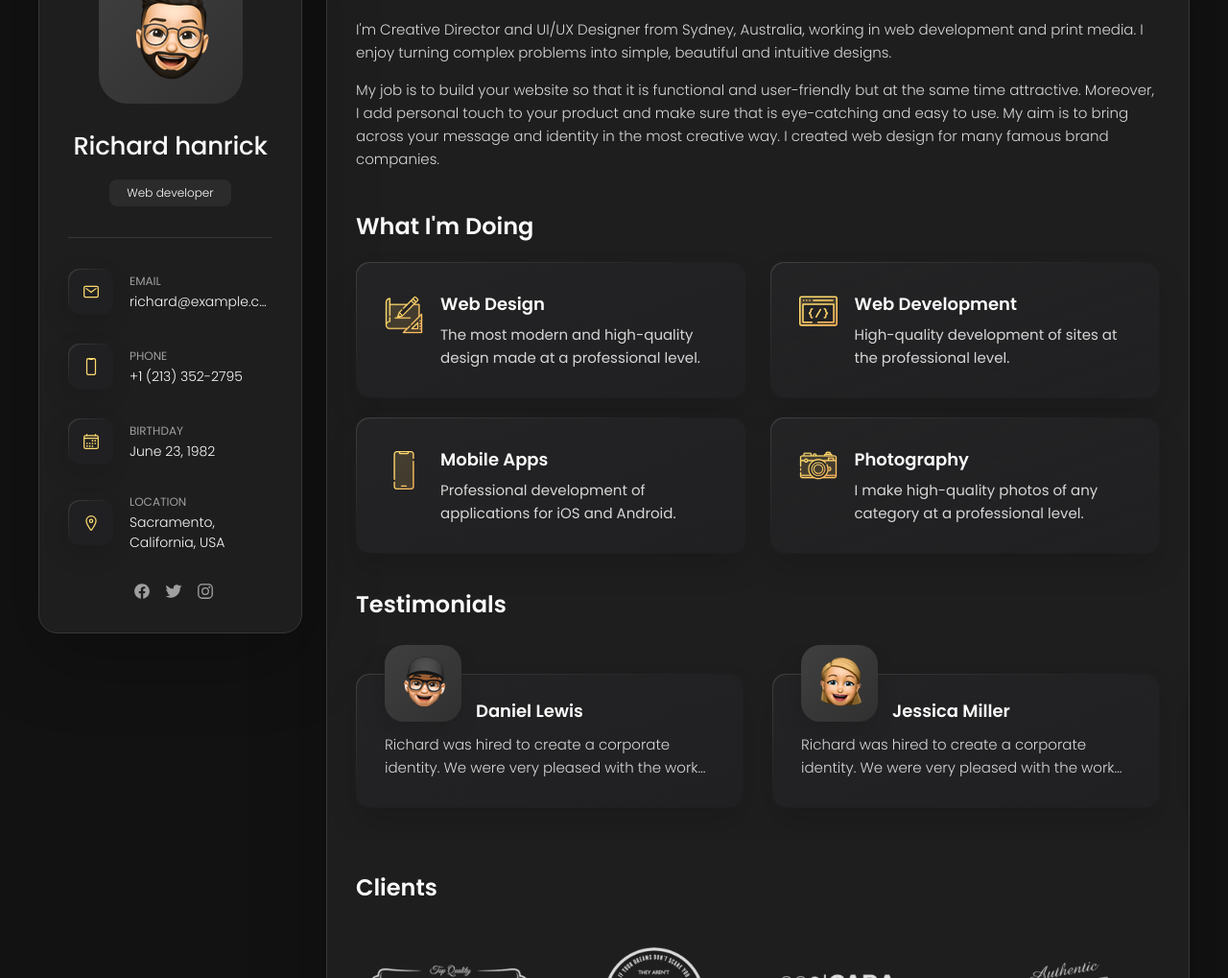
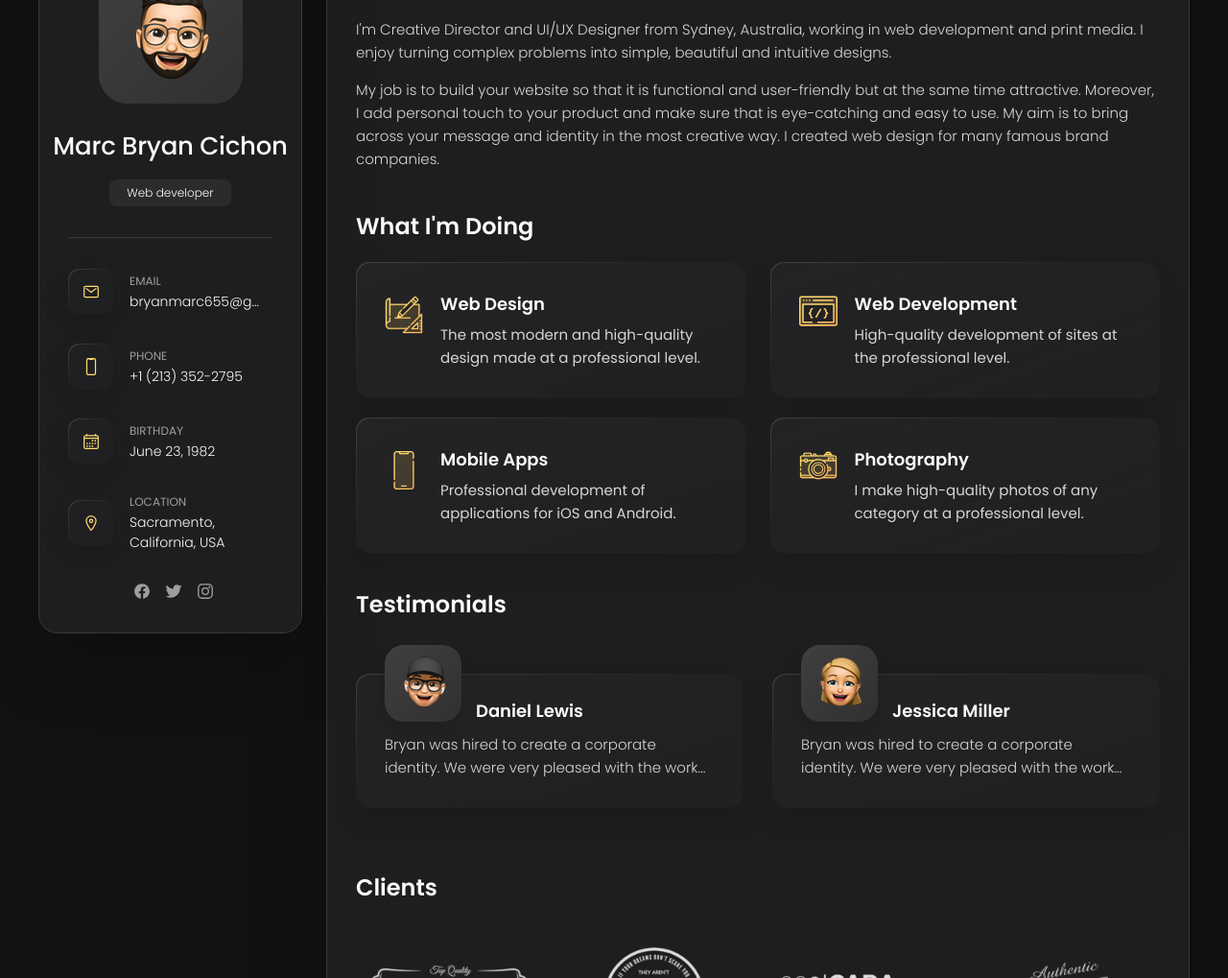
Before and after one commit to bryanmarc11/aboutme, a plain HTML site: page index.html in a window 1280 px wide. Shown: the part 160-1179 px from the top of the page at 96% size. Drawn offline with nearby package versions, Linux system fonts and the light colour scheme.

Commit message:
Update index.html

```diff
--- a/index.html
+++ b/index.html
@@ -42,11 +42,11 @@
       <div class="sidebar-info">
 
         <figure class="avatar-box">
-          <img src="./assets/images/my-avatar.png" alt="Richard hanrick" width="80">
+          <img src="./assets/images/my-avatar.png" alt="Marc Bryan Cichon" width="80">
         </figure>
 
         <div class="info-content">
-          <h1 class="name" title="Richard hanrick">Richard hanrick</h1>
+          <h1 class="name" title="Marc Bryan Cichon">Marc Bryan Cichon</h1>
 
           <p class="title">Web developer</p>
         </div>
@@ -74,7 +74,7 @@
             <div class="contact-info">
               <p class="contact-title">Email</p>
 
-              <a href="mailto:richard@example.com" class="contact-link">richard@example.com</a>
+              <a href="mailto:bryanmarc655@gmail.com" class="contact-link">bryanmarc655@gmail.com</a>
             </div>
 
           </li>
@@ -325,7 +325,7 @@
 
                 <div class="testimonials-text" data-testimonials-text>
                   <p>
-                    Richard was hired to create a corporate identity. We were very pleased with the work done. She has a
+                    Bryan was hired to create a corporate identity. We were very pleased with the work done. She has a
                     lot of experience
                     and is very concerned about the needs of client. Lorem ipsum dolor sit amet, ullamcous cididt
                     consectetur adipiscing
@@ -347,7 +347,7 @@
 
                 <div class="testimonials-text" data-testimonials-text>
                   <p>
-                    Richard was hired to create a corporate identity. We were very pleased with the work done. She has a
+                    Bryan was hired to create a corporate identity. We were very pleased with the work done. She has a
                     lot of experience
                     and is very concerned about the needs of client. Lorem ipsum dolor sit amet, ullamcous cididt
                     consectetur adipiscing
@@ -369,7 +369,7 @@
 
                 <div class="testimonials-text" data-testimonials-text>
                   <p>
-                    Richard was hired to create a corporate identity. We were very pleased with the work done. She has a
+                    Bryan was hired to create a corporate identity. We were very pleased with the work done. She has a
                     lot of experience
                     and is very concerned about the needs of client. Lorem ipsum dolor sit amet, ullamcous cididt
                     consectetur adipiscing
@@ -391,7 +391,7 @@
 
                 <div class="testimonials-text" data-testimonials-text>
                   <p>
-                    Richard was hired to create a corporate identity. We were very pleased with the work done. She has a
+                    Bryan was hired to create a corporate identity. We were very pleased with the work done. She has a
                     lot of experience
                     and is very concerned about the needs of client. Lorem ipsum dolor sit amet, ullamcous cididt
                     consectetur adipiscing
@@ -437,7 +437,7 @@
 
               <div data-modal-text>
                 <p>
-                  Richard was hired to create a corporate identity. We were very pleased with the work done. She has a
+                  Bryan was hired to create a corporate identity. We were very pleased with the work done. She has a
                   lot of experience
                   and is very concerned about the needs of client. Lorem ipsum dolor sit amet, ullamcous cididt
                   consectetur adipiscing
```
